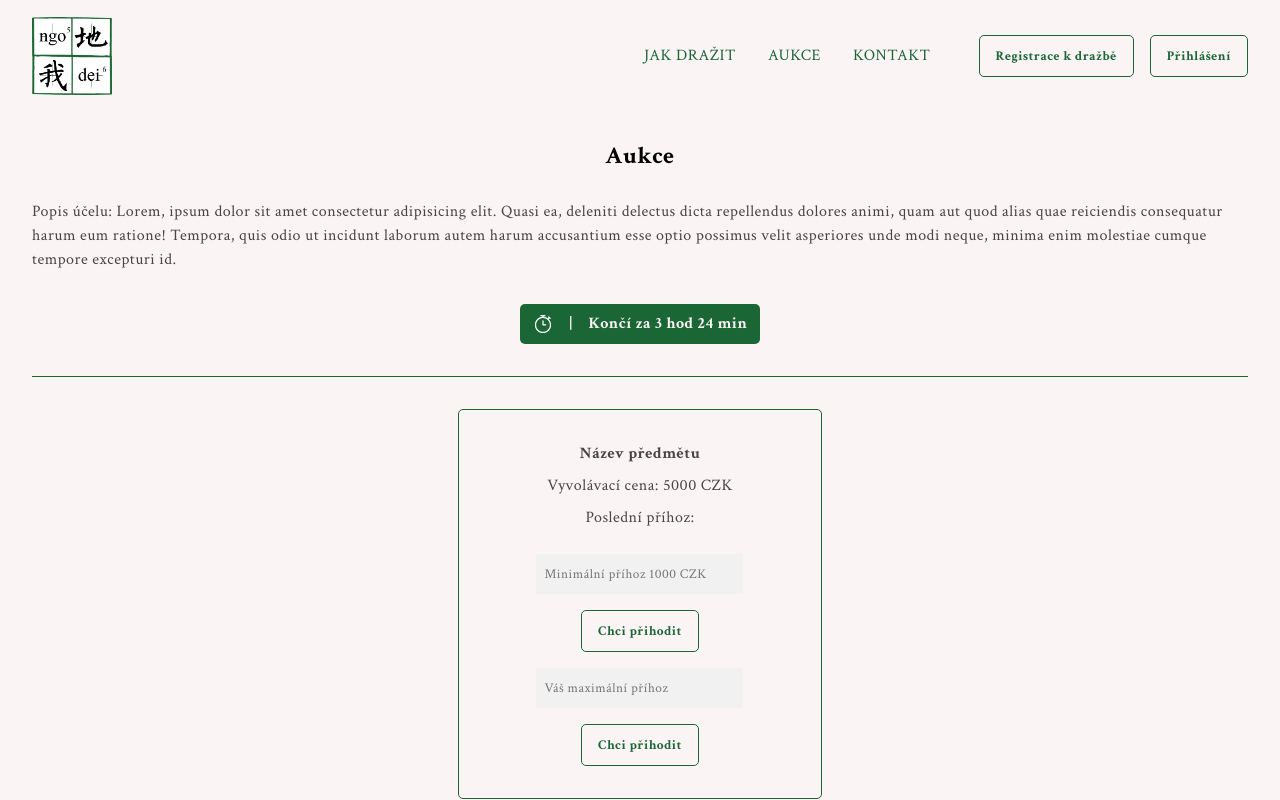
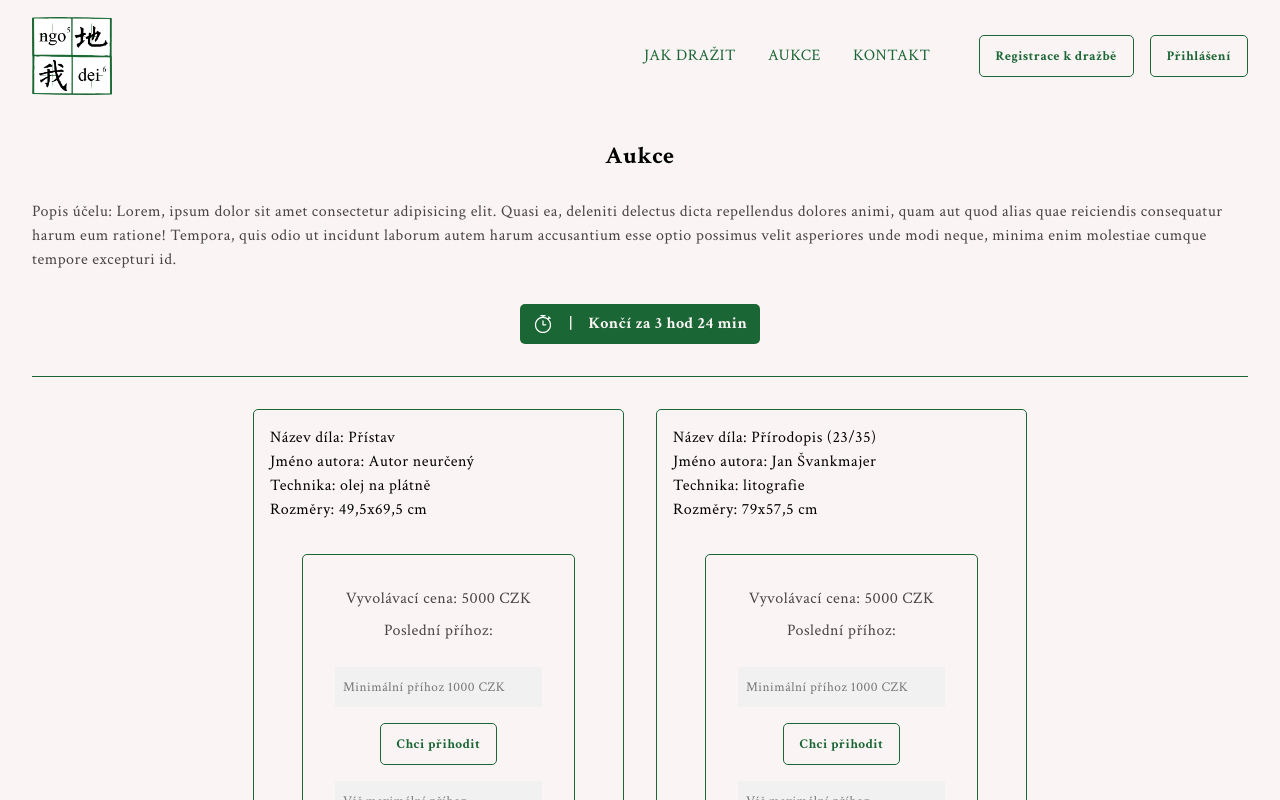
Before and after one commit to nazuzunana/dobrocinne-aukce, a React app: page /Auction in a window 1280 px wide. Shown: the top 800 px of the page. Built offline with nearby package versions, Linux system fonts and the light colour scheme.

Commit message:
předměty v aukci

```diff
--- a/src/Auction/AuctionLot/index.jsx
+++ b/src/Auction/AuctionLot/index.jsx
@@ -1,13 +1,32 @@
 import React from 'react';
 import './style.css';
+import Bidding from '../Bidding';
 
 // položka v aukci
 
-export const AuctionLot = () => (
+export const lots = [
+  {
+    name: 'Přístav',
+    author: 'Autor neurčený',
+    technique: 'olej na plátně',
+    measurements: '49,5x69,5 cm',
+  },
+  {
+    name: 'Přírodopis (23/35) ',
+    author: 'Jan Švankmajer',
+    technique: 'litografie',
+    measurements: '79x57,5 cm',
+  },
+];
+
+export const AuctionLot = ({ name, author, technique, measurements }) => (
   <div className="container__lot">
     <div className="lot__gallery"></div>
-    <div className="lot__name"></div>
-    <div className="lot__description"></div>
+    <div className="lot__name">Název díla: {name}</div>
+    <div className="lot__author">Jméno autora: {author}</div>
+    <div className="lot__technique">Technika: {technique}</div>
+    <div className="lot__measurements">Rozměry: {measurements}</div>
+    <Bidding />
   </div>
 );
 
--- a/src/Auction/AuctionLot/style.css
+++ b/src/Auction/AuctionLot/style.css
@@ -0,0 +1,7 @@
+.container__lot {
+  border: 1px solid var(--green);
+  border-radius: 5px;
+  padding: 1rem;
+  width: 100%;
+  margin-top: 2rem;
+}
--- a/src/Auction/Bidding/index.jsx
+++ b/src/Auction/Bidding/index.jsx
@@ -7,7 +7,6 @@ export const Bidding = () => {
   return (
     <>
       <div className="lot__bidding">
-        <h4>Název předmětu</h4>
         <p>Vyvolávací cena: 5000 CZK</p>
         <p>Poslední příhoz:</p>
         <div class="bidding__inputs">
--- a/src/Auction/Bidding/style.css
+++ b/src/Auction/Bidding/style.css
@@ -8,7 +8,6 @@
   background-color: var(--white);
   border-radius: 5px;
   color: var(--text);
-  width: 90%;
   margin: 2rem;
   gap: 0.5rem;
 }
@@ -35,33 +34,3 @@
 .btn_bid:hover {
   background-color: #417a55;
 }
-
-@media (min-width: 450px) {
-  .lot__bidding {
-    width: 70%;
-  }
-}
-
-@media (min-width: 550px) {
-  .lot__bidding {
-    width: 60%;
-  }
-}
-
-@media (min-width: 768px) {
-  .lot__bidding {
-    width: 50%;
-  }
-}
-
-@media (min-width: 992px) {
-  .lot__bidding {
-    width: 40%;
-  }
-}
-
-@media (min-width: 1200px) {
-  .lot__bidding {
-    width: 30%;
-  }
-}
--- a/src/Auction/index.jsx
+++ b/src/Auction/index.jsx
@@ -1,7 +1,8 @@
 import React from 'react';
 import './style.css';
-import Bidding from './Bidding';
 import { Timer } from '../Timer';
+import AuctionLot from './AuctionLot';
+import { lots } from './AuctionLot';
 
 // aukce
 
@@ -19,7 +20,17 @@ const Auction = () => (
       </p>
       <Timer />
     </div>
-    <Bidding />
+    <div className="auction__lots">
+      {lots.map((lot) => (
+        <AuctionLot
+          key={lot.name}
+          name={lot.name}
+          author={lot.author}
+          technique={lot.technique}
+          measurements={lot.measurements}
+        />
+      ))}
+    </div>
   </div>
 );
 
--- a/src/Auction/style.css
+++ b/src/Auction/style.css
@@ -21,8 +21,19 @@
   color: var(--text);
 }
 
+.auction__lots {
+  display: flex;
+  flex-direction: column;
+  gap: 2rem;
+}
+
 @media (min-width: 768px) {
   .container__auction {
     padding: 2rem 2rem 5rem 2rem;
   }
+
+  .auction__lots {
+    display: flex;
+    flex-direction: row;
+  }
 }
```
